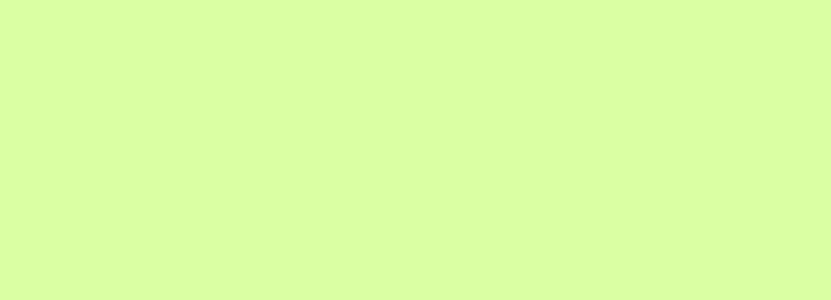
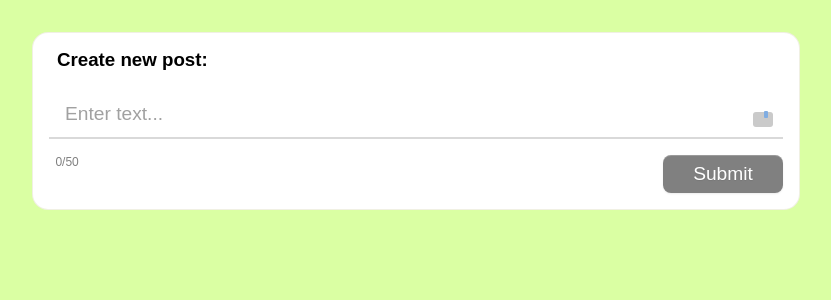
Before and after one commit to edstbbz/TWTReact, a React (Create React App) app: page / in a window 1280 px wide. Shown: the top 300 px of the page, without its empty margins (224-1055 px from the left). Built offline with nearby package versions, Linux system fonts and the light colour scheme.

Commit message:
add form component

```diff
--- a/src/App.js
+++ b/src/App.js
@@ -1,11 +1,12 @@
 import React from 'react';
+import Form from './components/form';
 
 const App = () => {
   return (
-    <div className="App">
-
+    <div className="app">
+      <Form />
     </div>
   );
-}
+};
 
 export default App;
--- /dev/null
+++ b/src/components/form/form.jsx
@@ -0,0 +1,101 @@
+import React, { useEffect, useState, Fragment } from 'react';
+import Submit from '../button';
+import Counter from '../counter';
+import FileLoader from '../fileloader';
+import TextInput from '../textinput';
+import FilePreview from '../filepreview';
+import Image from '../file';
+import Modal from '../modal';
+
+const Form = () => {
+  const MAX_VALUE = 50;
+  const [inputValue, setInputValue] = useState('');
+  const [fileList, setFileList] = useState([]);
+  const [error, setError] = useState();
+  const [disbaled, setDisabled] = useState(false);
+  const [isOpen, setIsOpen] = useState(false);
+
+  useEffect(() => {
+    buttonDisabledHandler(inputValue, fileList);
+    addErrorClass(inputValue, fileList);
+  }, [inputValue, fileList]);
+
+  const buttonDisabledHandler = (text, files) => {
+    const counter = text.length + files.length;
+    counter > MAX_VALUE || counter < 1 ? setDisabled(true) : setDisabled(false);
+  };
+
+  const addErrorClass = (text, files) => {
+    text.length + files.length > MAX_VALUE ? setError('error') : setError('');
+  };
+
+  const submitHandler = (event) => {
+    event.preventDefault();
+    const content = { message: inputValue, images: fileList };
+    console.log(content);
+    setInputValue('');
+    setFileList([]);
+  };
+
+  const fileAdd = (event) => {
+    if (event.keyCode === 13) {
+      event.preventDefault();
+      return false;
+    }
+    setFileList(Array.from(event.target.files));
+  };
+
+  const fileDelete = (index) => {
+    const list = [...fileList];
+    list.splice(index, 1);
+    setFileList(list);
+  };
+
+  const fileModal = (bool) => {
+    setIsOpen(bool);
+  };
+
+  const file = fileList.map((img, index) => {
+    return (
+      <Fragment key={Math.random()}>
+        <Image
+          img={img}
+          onDelete={() => fileDelete(index)}
+          onClick={() => fileModal(true)}
+        />
+        <Modal isOpen={isOpen} onClose={() => fileModal(false)}>
+          <img src={URL.createObjectURL(img)} alt={img} />
+        </Modal>
+      </Fragment>
+    );
+  });
+
+  return (
+    <form className="form" onSubmit={submitHandler}>
+      <h3 className="label">Create new post:</h3>
+      <div className="_inputs">
+        <TextInput
+          className={error}
+          onChange={(e) => setInputValue(e.target.value)}
+          value={inputValue}
+        />
+        <div className="files__wrap">
+          <FileLoader onChange={fileAdd} />
+        </div>
+      </div>
+
+      <div className="button__wrap">
+        <Counter
+          value={inputValue.length + fileList.length * 10}
+          maxValue={MAX_VALUE}
+        />
+        <div className="btns">
+          <FilePreview file={fileList.length}>{file}</FilePreview>
+          <Submit disabled={disbaled} />
+        </div>
+      </div>
+    </form>
+  );
+};
+
+export default Form;
--- /dev/null
+++ b/src/components/form/index.js
@@ -0,0 +1 @@
+export { default } from './form';
```
